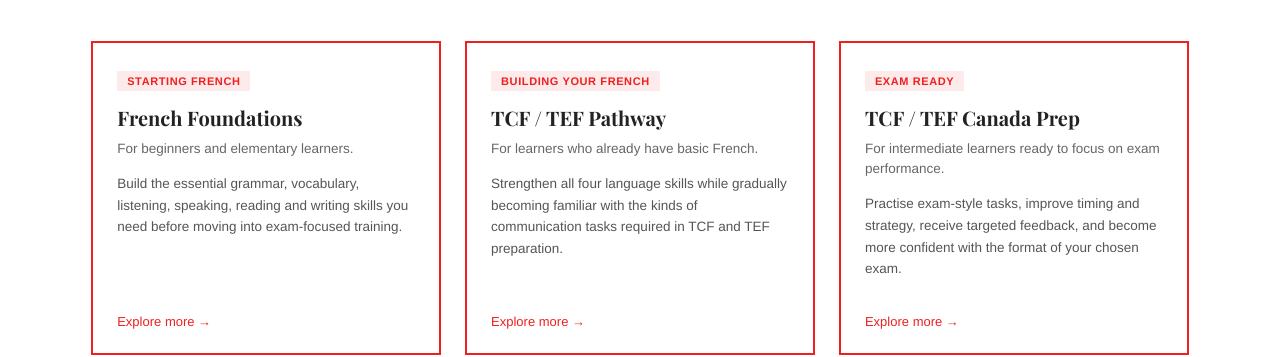
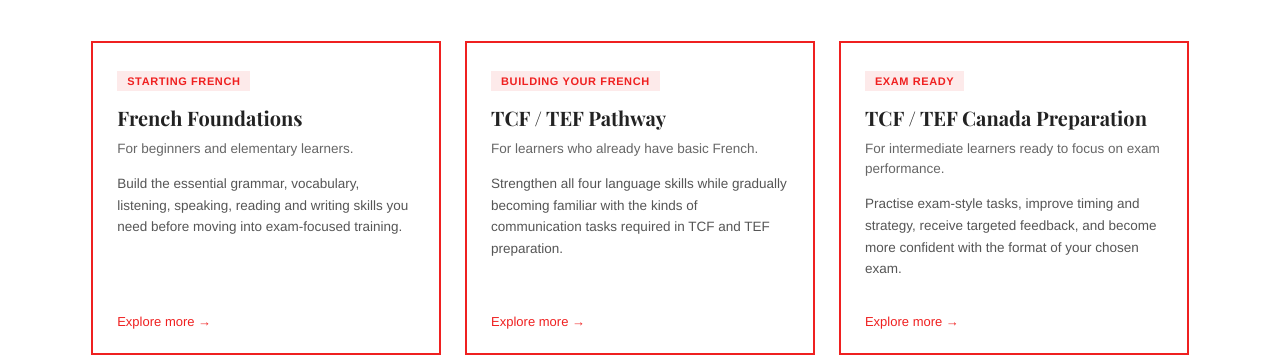
Before and after one commit to Devikasharma300/the-french-up, a Jekyll site: the page courses/exam-success/tcf-tef-success-program.html, which Jekyll copies as it is, in a window 1280 px wide and 1400 px high, scrolled down 533 px. Shown: the part 150-507 px from the top of the window. Built offline with Jekyll 4.4.1, drawn with Linux system fonts in a browser that asks for light colours; some of the changed text lies outside the part shown.

Commit message:
Update tcf-tef-success-program.html

```diff
--- a/courses/exam-success/tcf-tef-success-program.html
+++ b/courses/exam-success/tcf-tef-success-program.html
@@ -10,7 +10,7 @@
 
     <meta
         name="description"
-        content="TCF Canada and TEF Canada preparation at The French Up — French Foundations, TCF/TEF Pathway, and focused exam prep, all on one page."
+        content="TCF Canada and TEF Canada preparation at The French Up — French Foundations, TCF/TEF Pathway, and focused exam preparation, all on one page."
     >
 
     <meta name="robots" content="index, follow">
@@ -1236,7 +1236,7 @@
             line-height: 1.3;
         }
 
-        .private-copy p {
+        .private-copy p:not(.section-label) {
             color: #555555;
 
             font-size: 15px;
@@ -1778,7 +1778,7 @@
 
                         <span class="program-step">Exam Ready</span>
 
-                        <h3>TCF / TEF Canada Prep</h3>
+                        <h3>TCF / TEF Canada Preparation</h3>
 
                         <p class="program-for">
                             For intermediate learners ready to focus on
@@ -2129,7 +2129,7 @@
                             more appropriate. Learners with stronger
                             intermediate French who are ready to focus
                             mainly on exam technique may be ready for TCF
-                            or TEF Canada Prep.
+                            or TEF Canada Preparation.
                         </div>
                     </div>
 
@@ -2153,7 +2153,7 @@
                         </button>
                         <div class="faq-answer">
                             Yes, if your current French is strong enough for
-                            exam-focused work. The prep course is designed
+                            exam-focused work. The preparation course is designed
                             for learners who already have the language
                             foundation and mainly need strategy, practice,
                             and feedback.
```
Also changed, not shown: other parts of courses/exam-success/tcf-tef-success-program.html (+3 -3 lines).
